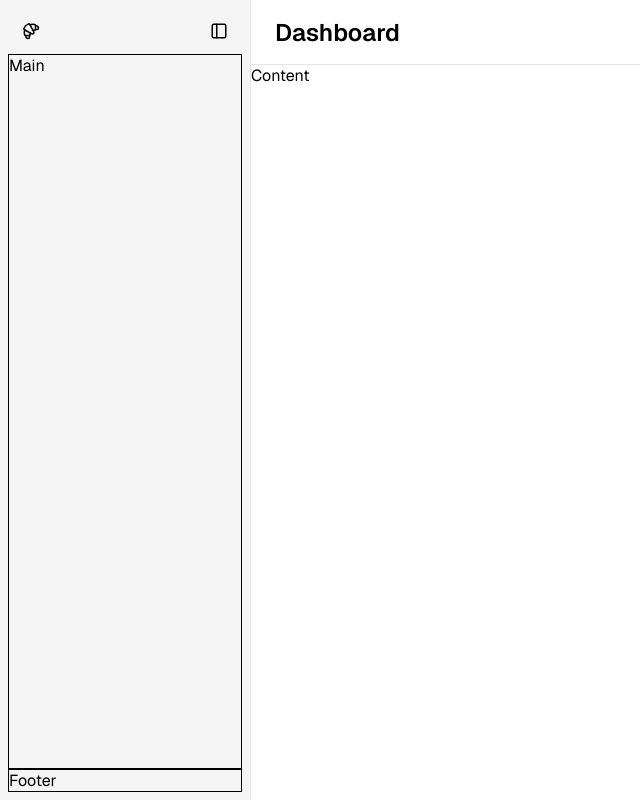
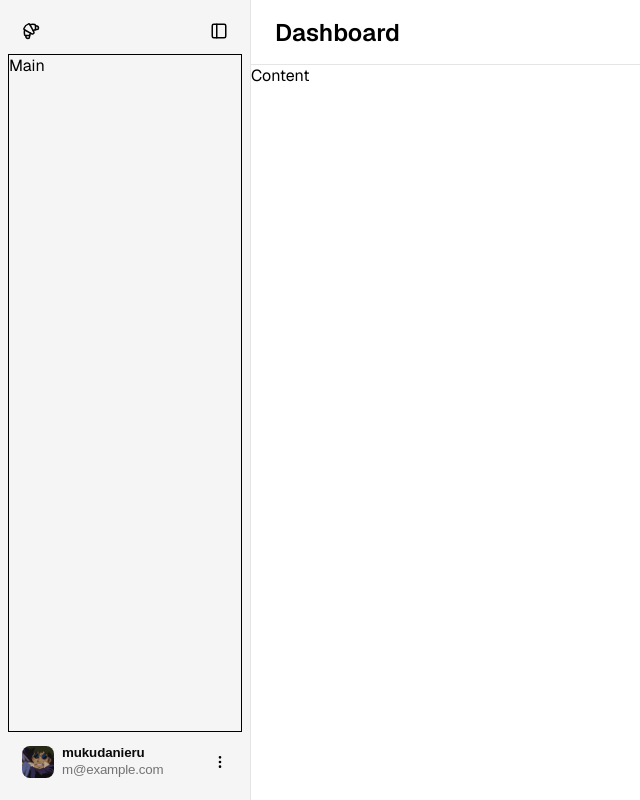
Before and after one commit to mukudanieru/odin-admin-dashboard, a plain HTML site: page index.html in a window 1280 px wide. Shown: the whole page, without its empty margins (0-640 px from the left). Drawn offline with nearby package versions, Linux system fonts and the light colour scheme.

Commit message:
Add sidebar footer profile button - Added profile picture and user info layout - Implemented flex-based structure for alignment and spacing - Styled username and email with improved typography - Adjusted button radius and gap for cleaner look - Simplified sidebar footer styling

```diff
--- a/index.html
+++ b/index.html
@@ -61,7 +61,38 @@
 
             <main class="sidebar-content">Main</main>
 
-            <footer class="sidebar-footer">Footer</footer>
+            <footer class="sidebar-footer">
+                <button class="btn profile-container" id="profile">
+                    <div class="profile-information-container">
+                        <img
+                            class="profile-picture"
+                            src="./assets/img/profile.jpg"
+                            alt="profile-picture"
+                        />
+
+                        <div class="profile-information">
+                            <span class="username">mukudanieru</span>
+                            <span class="email">m@example.com</span>
+                        </div>
+                    </div>
+
+                    <svg
+                        class="ellipsis"
+                        xmlns="http://www.w3.org/2000/svg"
+                        viewBox="0 0 24 24"
+                        fill="none"
+                        stroke="currentColor"
+                        stroke-width="2"
+                        stroke-linecap="round"
+                        stroke-linejoin="round"
+                        class="lucide lucide-ellipsis-vertical-icon lucide-ellipsis-vertical"
+                    >
+                        <circle cx="12" cy="12" r="1" />
+                        <circle cx="12" cy="5" r="1" />
+                        <circle cx="12" cy="19" r="1" />
+                    </svg>
+                </button>
+            </footer>
         </aside>
 
         <main class="dashboard-content">Content</main>
--- a/styles.css
+++ b/styles.css
@@ -98,8 +98,58 @@ svg {
 }
 
 .sidebar-footer {
-    border: 1px solid black;
     flex: 0;
+    padding: 6px;
+}
+
+.profile-container {
+    width: 100%;
+    border-radius: 6px;
+
+    display: flex;
+    flex-direction: row;
+    align-items: center;
+    justify-content: space-between;
+    gap: 8px;
+}
+
+.profile-information-container {
+    flex-shrink: 0;
+    display: flex;
+    gap: 8px;
+}
+
+.profile-picture {
+    height: 32px;
+    width: 32px;
+    border-radius: 8px;
+}
+
+.profile-information {
+    height: 100%;
+
+    display: flex;
+    flex-direction: column;
+    align-items: start;
+    line-height: 1.1;
+    gap: 2px;
+}
+
+.username {
+    font-weight: 600;
+    letter-spacing: -0.1px;
+    color: var(--secondary-color);
+}
+
+.email {
+    font-weight: 400;
+    letter-spacing: -0.2px;
+    color: var(--muted-foreground);
+}
+
+.ellipsis {
+    height: 16px;
+    width: 16px;
 }
 
 .dashboard-content {
```
Also changed, not shown: assets/img/profile.jpg (added).
